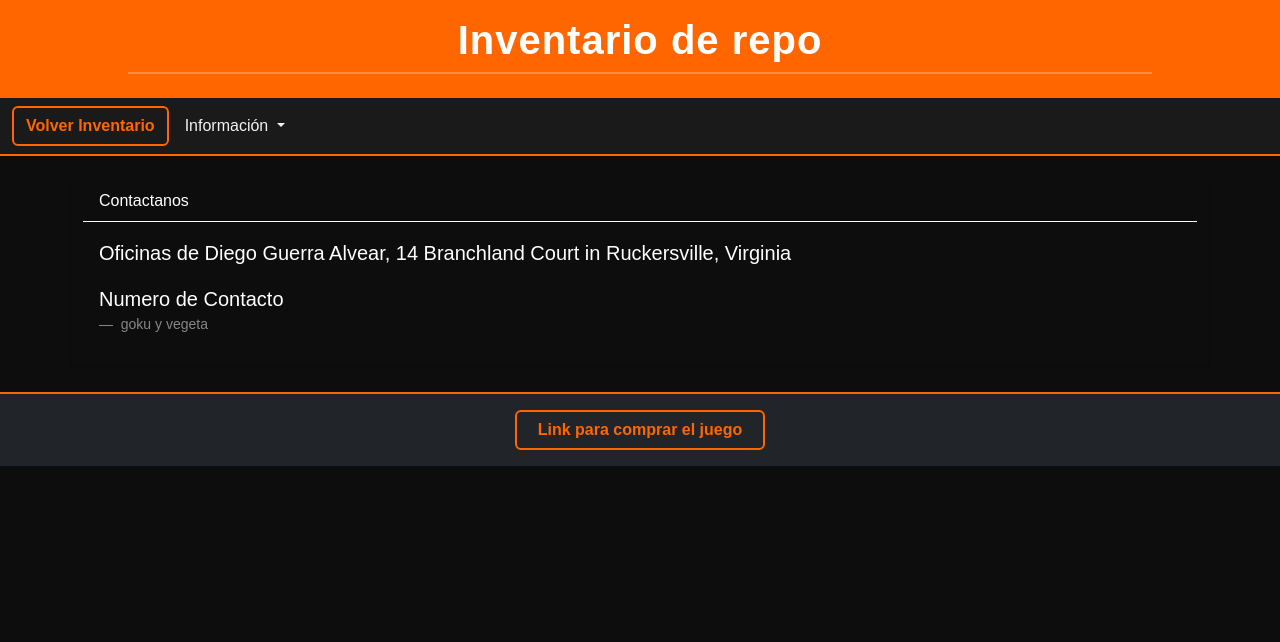
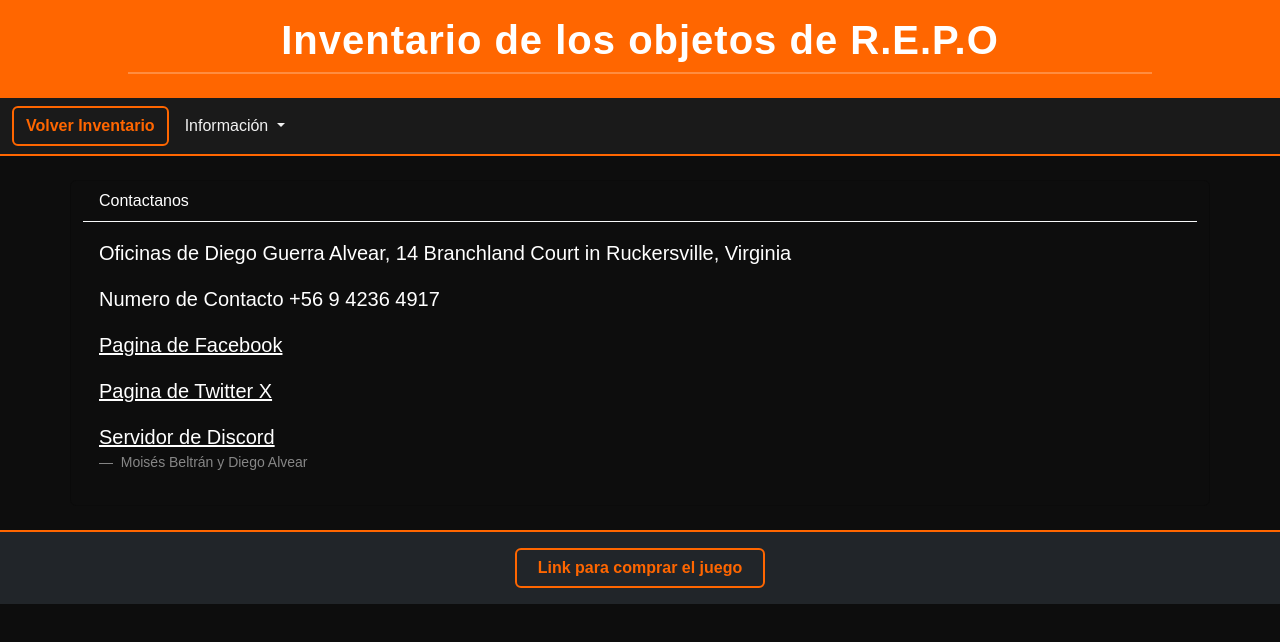
Before and after one commit to Diego-0208/Evalucion3_REPO, a plain HTML site: page Contacto.html in a window 1280 px wide. Drawn offline with nearby package versions, Linux system fonts and the light colour scheme.

Commit message:
moises push 2

```diff
--- a/Contacto.html
+++ b/Contacto.html
@@ -16,7 +16,7 @@
 <body>
     <!-- Titulo de la pagina-->
     <header class=" text-center py-3">
-        <h1 class="fw-bold"> Inventario de repo </h1>
+        <h1 class="fw-bold"> Inventario de los objetos de R.E.P.O  </h1>
         <hr>
     </header>
 
@@ -58,11 +58,25 @@
                 <div class="card-body text-white">
                     <figure>
                         <blockquote class="blockquote text-white">
-                            <p class="text-white">Oficinas de Diego Guerra Alvear, 14 Branchland Court in Ruckersville, Virginia</p>
-                             <p class="text-white">Numero de Contacto </p>
+                            <p class="text-white">Oficinas de Diego Guerra Alvear, 14 Branchland Court in Ruckersville,
+                                Virginia</p>
+                            <p class="text-white">Numero de Contacto +56 9 4236 4917</p>
+                            <p class="text-white">
+                                <a href="https://www.facebook.com/El.Osito.Peru/" class="text-white"
+                                    target="_blank">Pagina de Facebook</a>
+                            </p>
+                            <p class="text-white">
+                                <a href="https://x.com/NigerStateNG" class="text-white"
+                                    target="_blank">Pagina de Twitter X</a>
+                            </p>
+                            <p class="text-white">
+                                <a href="https://discord.com/invite/r-e-p-o-hispanohablante-oficial-1350883097478168777" class="text-white"
+                                    target="_blank">Servidor de Discord</a>
+                            </p>
+
                         </blockquote>
                         <figcaption class="blockquote-footer text-white-50">
-                            goku y vegeta
+                            Moisés Beltrán y Diego Alvear
                         </figcaption>
                     </figure>
                 </div>
```
Also changed, not shown: Acerca.html (+1 -1 lines), index.html (+1 -5 lines).
